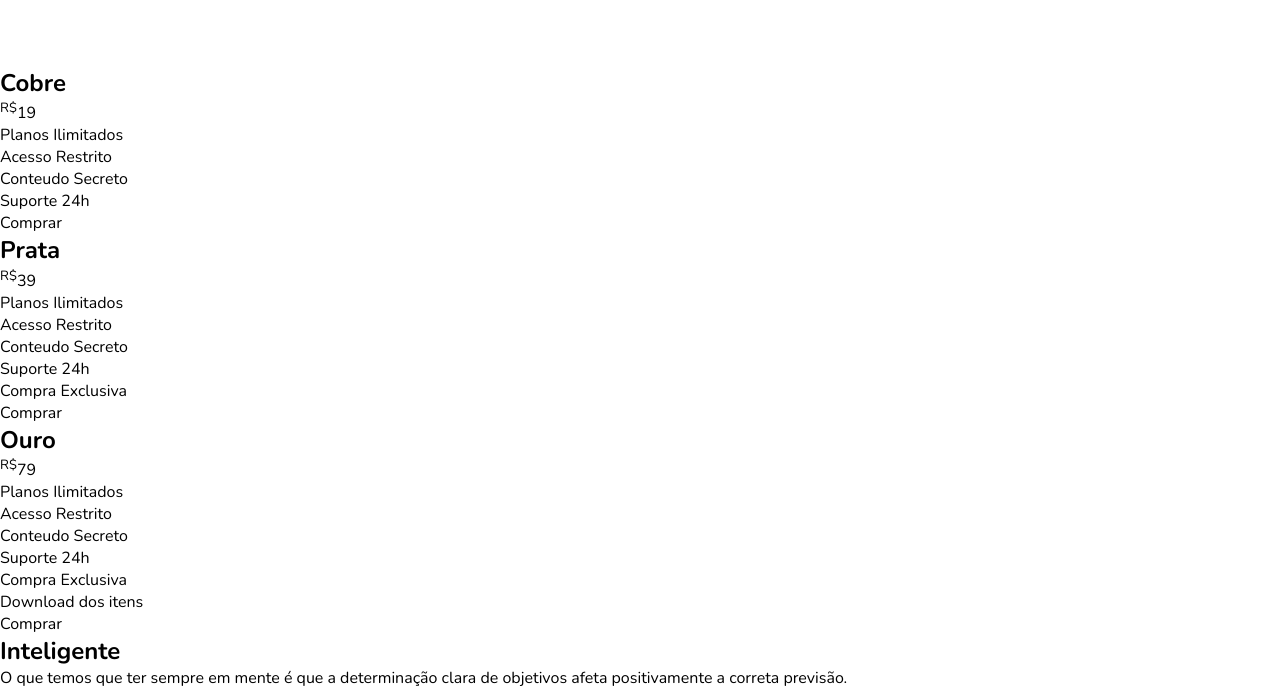
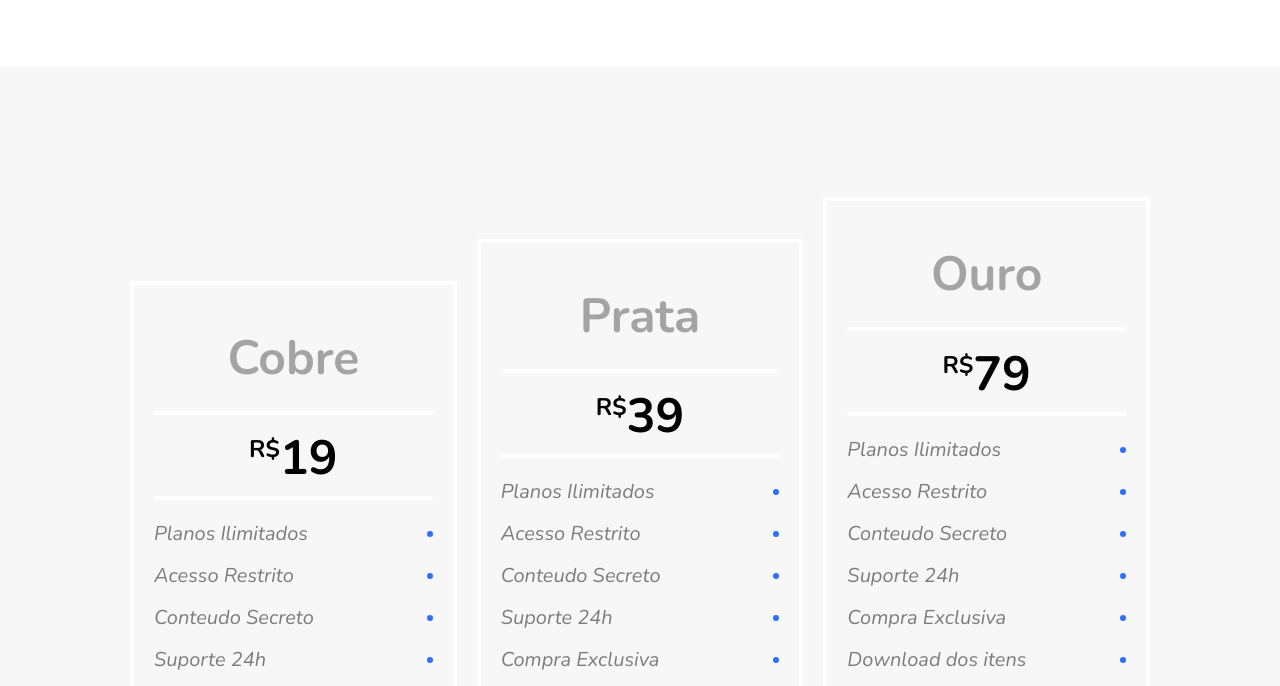
Before and after one commit to Jonata-tr/FlexBlog, a plain HTML site: page index.html in a window 1280 px wide. Shown: the part 1774-2460 px from the top of the page. Drawn offline with nearby package versions, Linux system fonts and the light colour scheme.

Commit message:
Finalizado a aba de qualidade

```diff
--- a/style.css
+++ b/style.css
@@ -165,3 +165,98 @@ body{
 .blue{
   border-top: 8px solid #66d9eb;
 }
+
+/* PREÇO */
+
+#preco{
+  background: #f7f7f7;
+  padding: 120px;
+  display: flex;
+  flex-wrap: wrap;
+  align-items: flex-end;
+}
+
+.preco-item{
+  flex: 1;
+  border: 4px solid white;
+  padding: 20px;
+  margin: 10px;
+  min-width: 260px;
+}
+
+.preco-item h2{
+  font-size: 3rem;
+  color: #a4a4a4;
+  text-align: center;
+  margin-top: 20px;
+}
+
+.preco-item span{
+  max-width: 300px;
+  margin: 20px auto;
+  display: block;
+  font-size: 3rem;
+  text-align: center;
+  font-weight: bold;
+  padding: 10px 0 5px 0;
+  border-top: 4px solid white;
+  border-bottom: 4px solid white;
+}
+
+.preco-item sup{
+  font-size: 1.5rem;
+}
+
+.preco-item ul{
+  max-width: 300px;
+  margin: 20px auto;
+  font-size: 1.25rem;
+  font-style: italic;
+  color: #7c7c7c;
+}
+
+.preco-item li{
+  display: flex;
+  justify-content: space-between;
+  align-items: center;
+  margin-bottom: 15px;
+}
+
+.preco-item li:after{
+  content: '';
+  display: block;
+  width: 6px;
+  height: 6px;
+  border-radius: 50%;
+  background: #2c70ff;
+}
+
+.preco-item a{
+  max-width: 300px;
+  display: block;
+  margin: 20px auto;
+  border: 4px solid;
+  color: #222;
+  text-transform: uppercase;
+  font-weight: bold;
+  font-size: 2.25rem;
+  padding: 15px 0;
+  text-align: center;
+}
+
+
+@media(max-width: 1200px){
+  #preco{
+    padding-left: 10px;
+    padding-right: 10px;
+  }
+}
+
+@media(max-width: 800px){
+  #preco .preco-item:nth-child(3){
+    order: -2;
+  }
+  #preco .preco-item:nth-child(2){
+    order: -1;
+  }
+}
```
